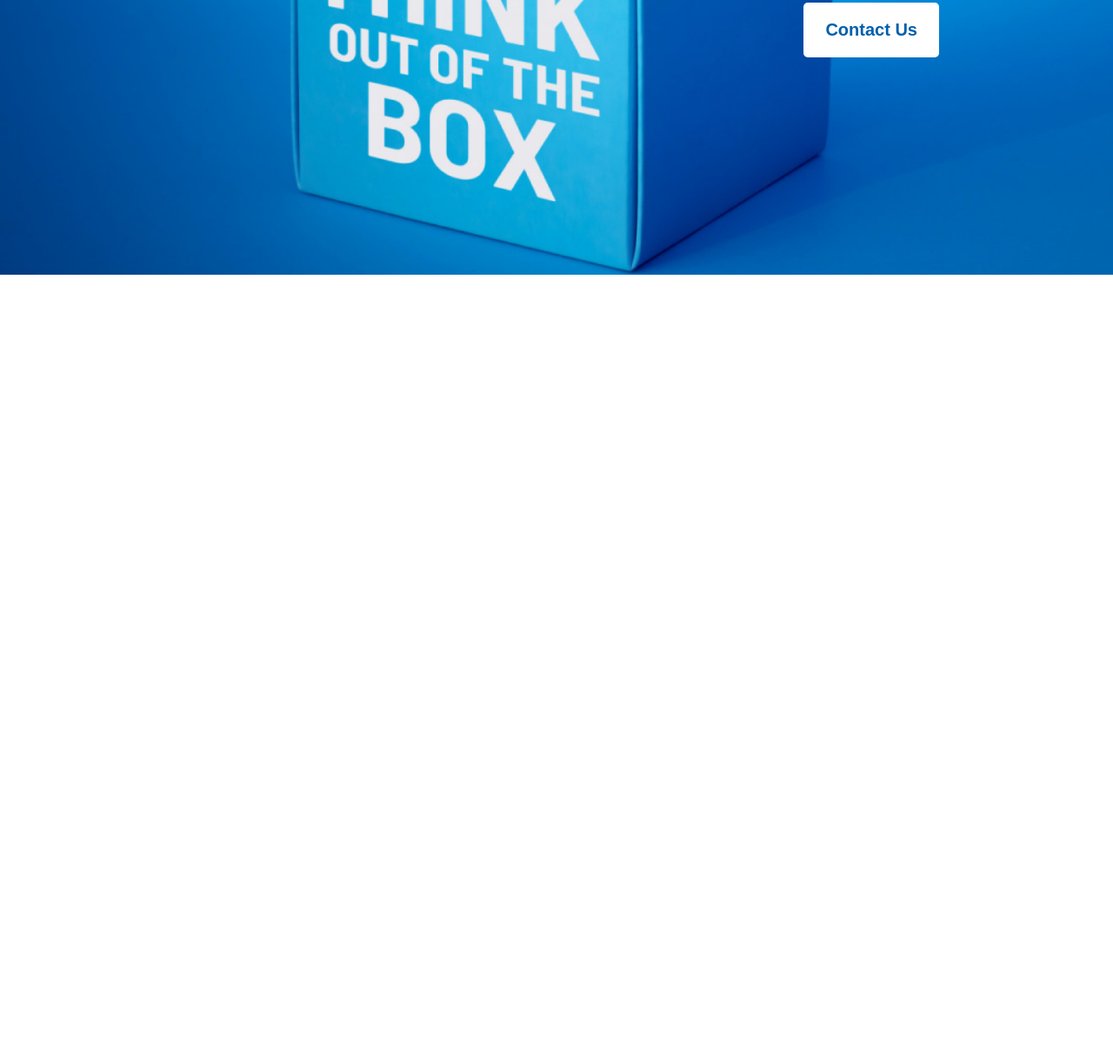
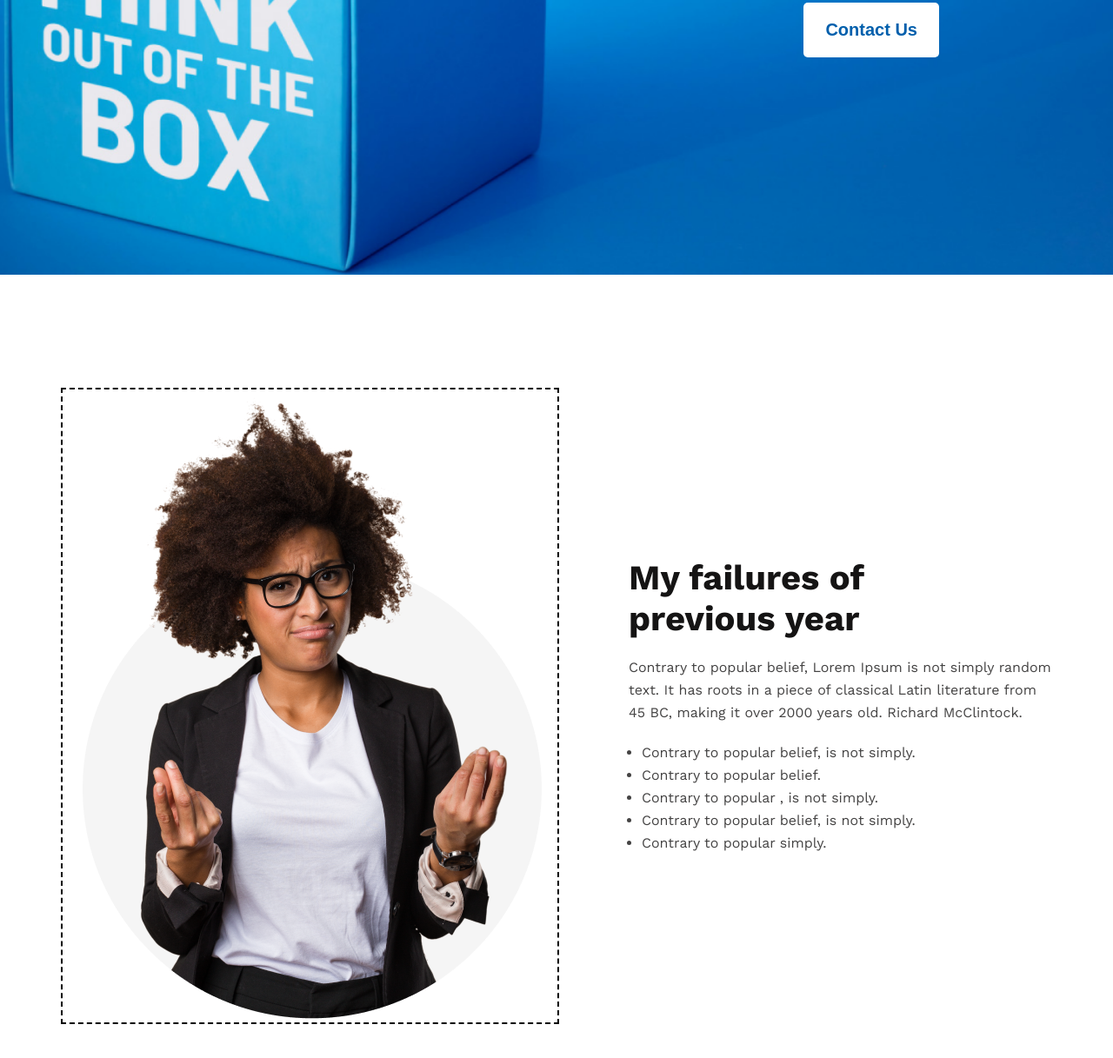
Before and after one commit to mdmonjumon/new-year-website, a plain HTML site: page index.html in a window 1280 px wide. Shown: the part 663-1880 px from the top of the page at 87% size. Before the commit the page ends 979 px from the top, so only its background shows below. Drawn offline with nearby package versions, Linux system fonts and the light colour scheme.

Commit message:
failure section added

```diff
--- a/index.html
+++ b/index.html
@@ -18,13 +18,37 @@
     <header>
         <section class="header-section">
             <h2 class="header-title">All Thinks Are <br> Possible If You <br> believe</h2>
-            <p class="header-description">There are many variations of passages of Lorem Ipsum <br> available, but the majority have suffered alteration
+            <p class="header-description">There are many variations of passages of Lorem Ipsum <br> available, but the
+                majority have suffered alteration
                 in some <br> form, by injected humour, or randomised words</p>
             <button class="btn-primary">Contact Us</button>
         </section>
 
     </header>
     <main>
+
+        <section class="failure-section">
+            <!-- failure section -->
+            <div class="failure-img">
+                <img src="./images/person.png" alt="">
+            </div>
+            <div>
+                <h3 class="section-title">My failures of <br> previous year</h3>
+                <p  class="primary-description">
+                    Contrary to popular belief, Lorem Ipsum is not simply random text. It has roots in a piece of
+                    classical Latin literature from 45 BC, making it over 2000 years old. Richard McClintock.
+                </p>
+                <ul>
+                    <li>Contrary to popular belief, is not simply.</li>
+                    <li>Contrary to popular belief.</li>
+                    <li>Contrary to popular , is not simply.</li>
+                    <li>Contrary to popular belief, is not simply.</li>
+                    <li>Contrary to popular simply.</li>
+                </ul>
+
+
+            </div>
+        </section>
 
     </main>
     <footer>
--- a/styles/new-year.css
+++ b/styles/new-year.css
@@ -9,12 +9,7 @@ body {
     font-family: "Work Sans", sans-serif;
 }
 
-header {
-    background-image: url(../images/banner/banner3.png);
-    background-repeat: no-repeat;
-    background-size: cover;
-    padding-bottom: 250px;
-}
+
 
 .btn-primary {
     border-radius: 5px;
@@ -27,11 +22,37 @@ header {
     line-height: 23px;
 }
 
+main {
+    width: 1140px;
+    margin: auto;
+}
+
+.section-title {
+    color: rgb(21, 20, 20);
+    font-size: 40px;
+    font-weight: 700;
+}
+
+.primary-description {
+    color: rgb(68, 67, 67);
+    font-size: 16px;
+    font-weight: 400;
+    line-height: 26px;
+    margin: 20px 0px;
+}
+
 /* header styles */
+
+header {
+    background-image: url(../images/banner/banner3.png);
+    background-repeat: no-repeat;
+    background-size: cover;
+    background-position: center;
+}
 
 .header-section {
     text-align: right;
-    padding: 300px 200px 0px 0px;
+    padding: 300px 200px 250px 0px;
 }
 
 .header-title {
@@ -41,9 +62,30 @@ header {
     font-weight: 700;
 }
 
+
 .header-description {
     color: rgb(255, 255, 255);
     font-weight: 400;
     line-height: 26px;
     margin: 30px 0;
 }
+
+/* failure-section styles */
+
+.failure-section {
+    display: flex;
+    gap: 80px;
+    align-items: center;
+    margin: 130px 0px;
+}
+
+.failure-section li {
+    color: rgb(68, 67, 67);
+    font-weight: 400;
+    line-height: 26px;
+    margin-left: 15px;
+}
+
+.failure-img{
+    border: 2px dashed black;
+}
```
